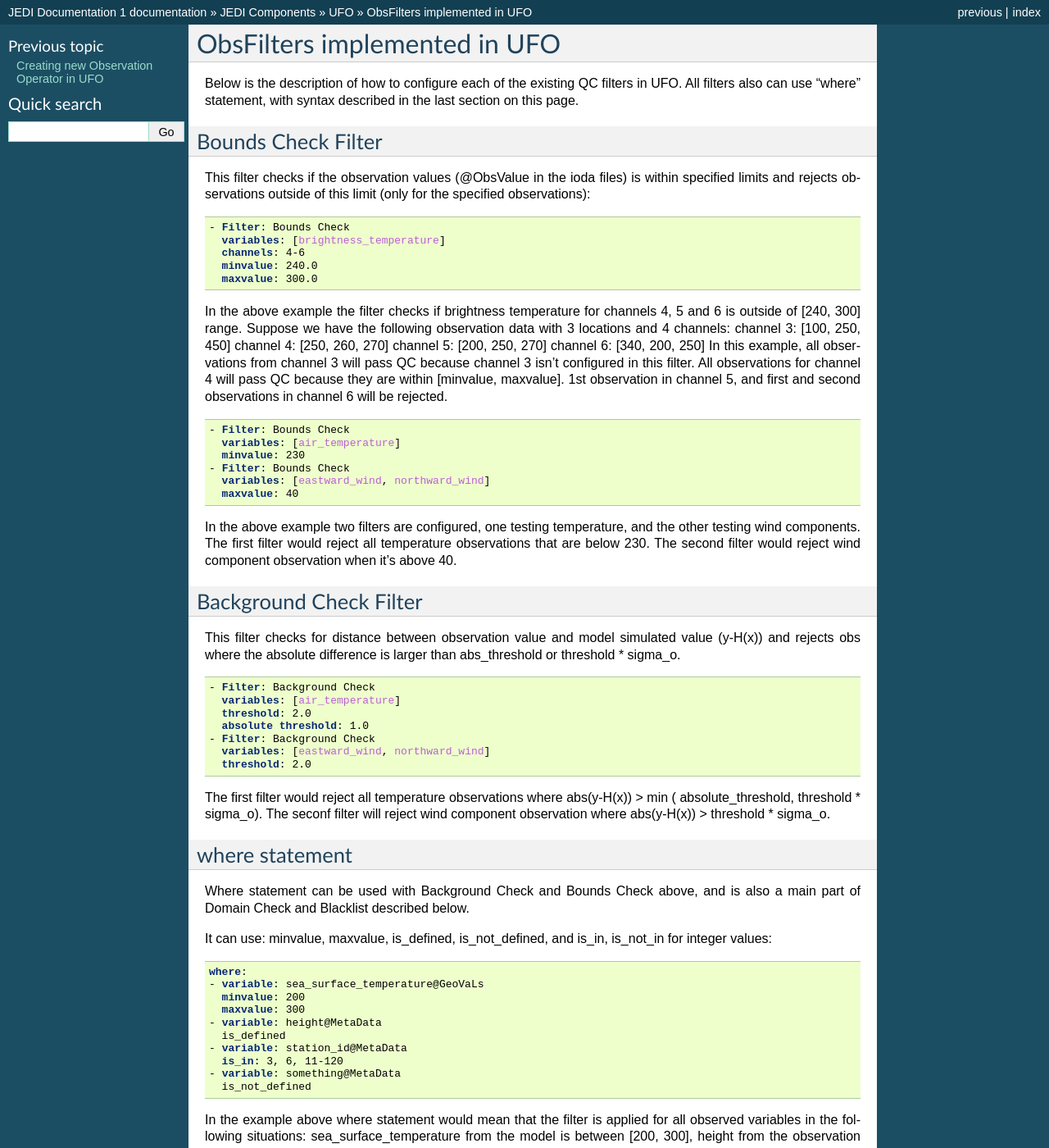
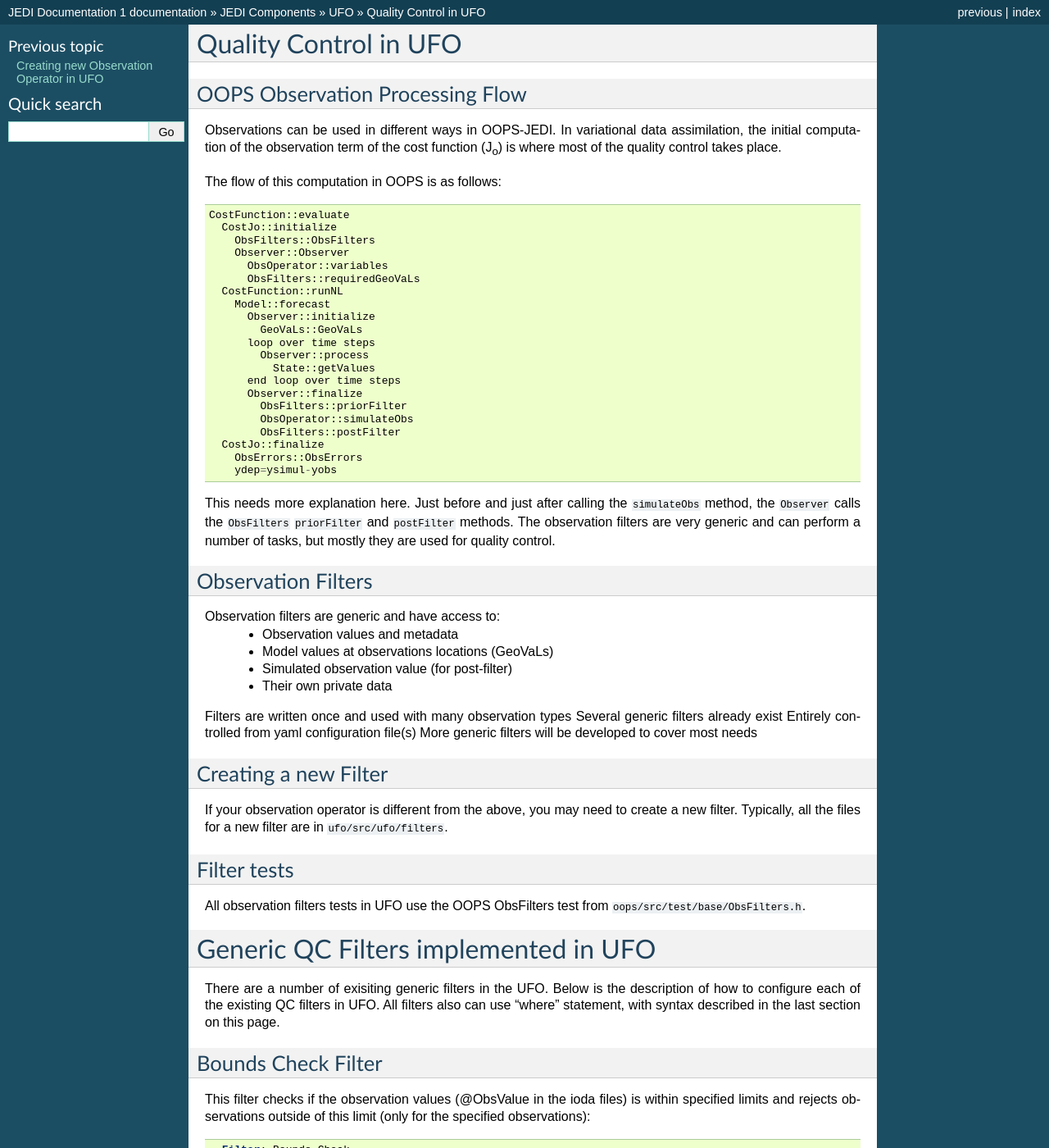
Before and after one commit to JCSDA/jedi-docs, a Sphinx documentation site: the page built from docs/jedi-components/ufo/qcfilters.rst, in a window 1280 px wide and 1400 px high. Shown: the whole window at 82% size. Built offline with Sphinx 7.4.7, drawn with Linux system fonts in a browser that asks for light colours; some of the changed text lies outside the part shown.

Commit message:
Added some generic information about QC filters

```diff
--- a/docs/jedi-components/ufo/index.rst
+++ b/docs/jedi-components/ufo/index.rst
@@ -6,4 +6,4 @@ UFO
    :maxdepth: 2
 
    newobsop
-   filters
+   qcfilters
--- a/docs/jedi-components/ufo/filters.rst
+++ b/docs/jedi-components/ufo/qcfilters.rst
@@ -1,8 +1,74 @@
-.. _top-ufo-newobsop:
+.. _top-ufo-qc:
 
-ObsFilters implemented in UFO
-========================================
+Quality Control in UFO
+======================
 
+OOPS Observation Processing Flow
+--------------------------------
+
+Observations can be used in different ways in OOPS-JEDI. In variational data assimilation,
+the initial computation of the observation term of the cost function (J\ :sub:`o`) is where
+most of the quality control takes place.
+
+The flow of this computation in OOPS is as follows::
+
+  CostFunction::evaluate
+    CostJo::initialize
+      ObsFilters::ObsFilters
+      Observer::Observer
+        ObsOperator::variables
+        ObsFilters::requiredGeoVaLs
+    CostFunction::runNL
+      Model::forecast
+        Observer::initialize
+          GeoVaLs::GeoVaLs
+        loop over time steps
+          Observer::process
+            State::getValues
+        end loop over time steps
+        Observer::finalize
+          ObsFilters::priorFilter
+          ObsOperator::simulateObs
+          ObsFilters::postFilter
+    CostJo::finalize
+      ObsErrors::ObsErrors
+      ydep=ysimul-yobs
+
+This needs more explanation here. Just before and just after calling the :code:`simulateObs`
+method, the :code:`Observer` calls the :code:`ObsFilters` :code:`priorFilter` and
+:code:`postFilter` methods. The observation filters are very generic and can perform a
+number of tasks, but mostly they are used for quality control.
+
+Observation Filters
+-------------------
+
+Observation filters are generic and have access to:
+ - Observation values and metadata
+ - Model values at observations locations (GeoVaLs)
+ - Simulated observation value (for post-filter)
+ - Their own private data
+
+Filters are written once and used with many observation types
+Several generic filters already exist
+Entirely controlled from yaml configuration file(s)
+More generic filters will be developed to cover most needs
+
+Creating a new Filter
+---------------------
+
+If your observation operator is different from the above, you may need to create a new
+filter. Typically, all the files for a new filter are in :code:`ufo/src/ufo/filters`.
+
+Filter tests
+------------
+
+All observation filters tests in UFO use the OOPS ObsFilters test from
+:code:`oops/src/test/base/ObsFilters.h`.
+
+Generic QC Filters implemented in UFO
+=====================================
+
+There are a number of exisiting generic filters in the UFO.
 Below is the description of how to configure each of the existing QC filters in UFO. All filters also can use "where" statement, with syntax described in the last section on this page.
 
 Bounds Check Filter
```
